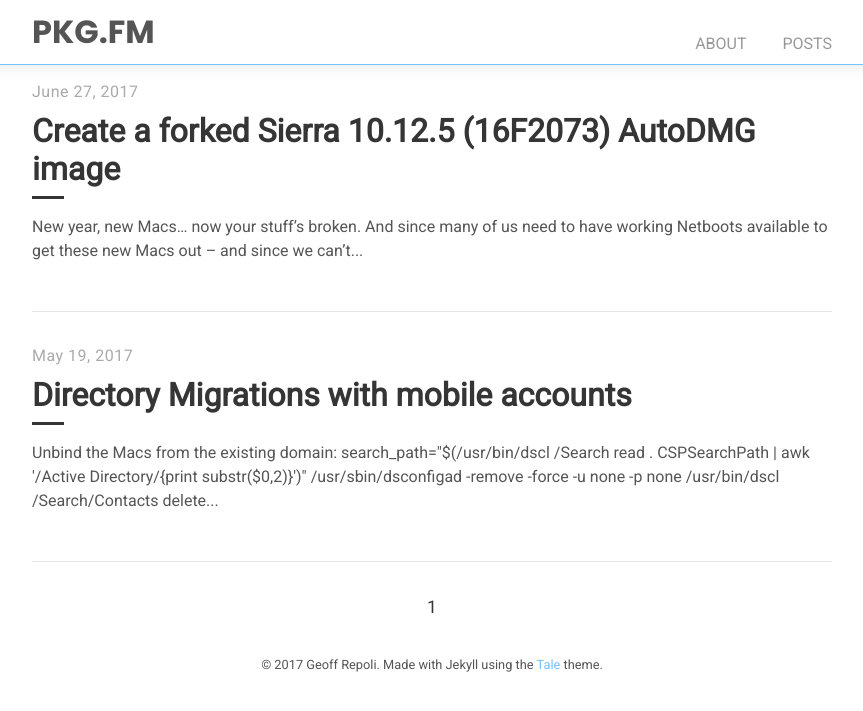
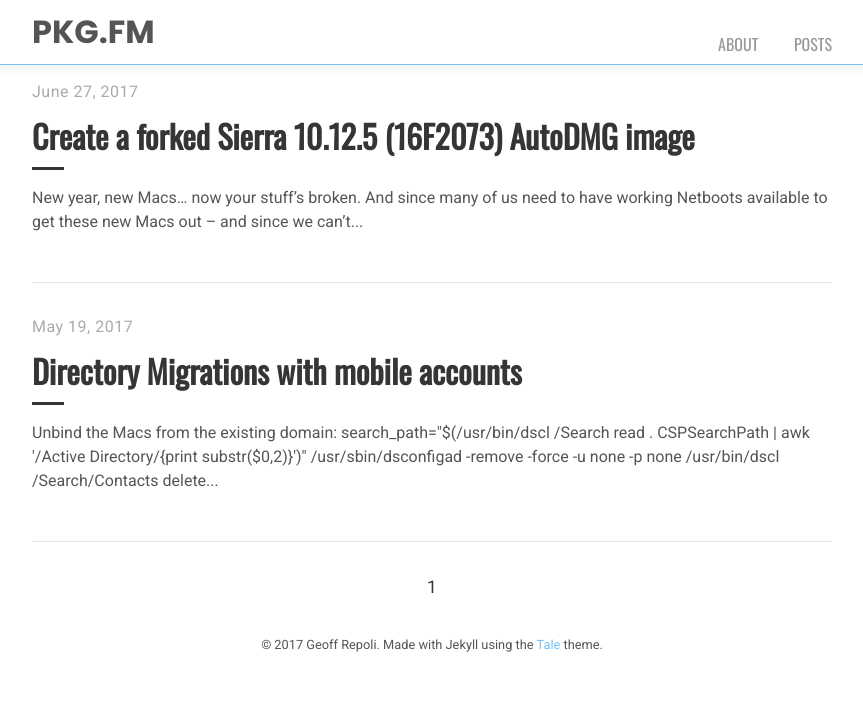
Before and after one commit to geoffrepoli/pkg.fm, a Jekyll site: the page built from index.html, in a window 1280 px wide. Shown: the top 711 px of the page, without its empty margins (208-1071 px from the left). Built offline with Jekyll 4.4.1, drawn with Linux system fonts in a browser that asks for light colours; the list of posts is cut into pages by our own code.

Commit message:
EDIT stylesheet

```diff
--- a/_includes/head.html
+++ b/_includes/head.html
@@ -12,5 +12,5 @@
 
   <!-- CSS -->
   <link rel="stylesheet" href="{{ site.baseurl }}/styles.css">
-  <link rel="stylesheet" href="https://fonts.googleapis.com/css?family=Poppins:700|Inconsolata|Roboto">
+  <link rel="stylesheet" href="https://fonts.googleapis.com/css?family=Oswald|Poppins:700|Inconsolata|Roboto">
 </head>
--- a/_sass/_variables.scss
+++ b/_sass/_variables.scss
@@ -8,10 +8,10 @@
 $blue: #73c2fb;
 $shadow-color: rgba(204, 204, 204, 0.8);
 
-$title-font: 'Poppins', 'Helvetica Neue', sans-serif;
+$title-font: Poppins, 'Helvetica Neue', sans-serif;
 $serif-font: Roboto, 'Times New Roman', Times, serif;
 $palatino: Roboto, Palatino, 'Palatino LT STD', 'Palatino Linotype', 'Book Antiqua', 'Georgia', serif;
-$sans-font: Roboto, 'Helvetica Neue', Helvetica, Arial, sans-serif;
+$sans-font: Oswald, 'Helvetica Neue', Helvetica, Arial, sans-serif;
 $monospaced-font: Inconsolata, Menlo, Monaco, monospace;
 $code-color: #73c2fb;
 
```
